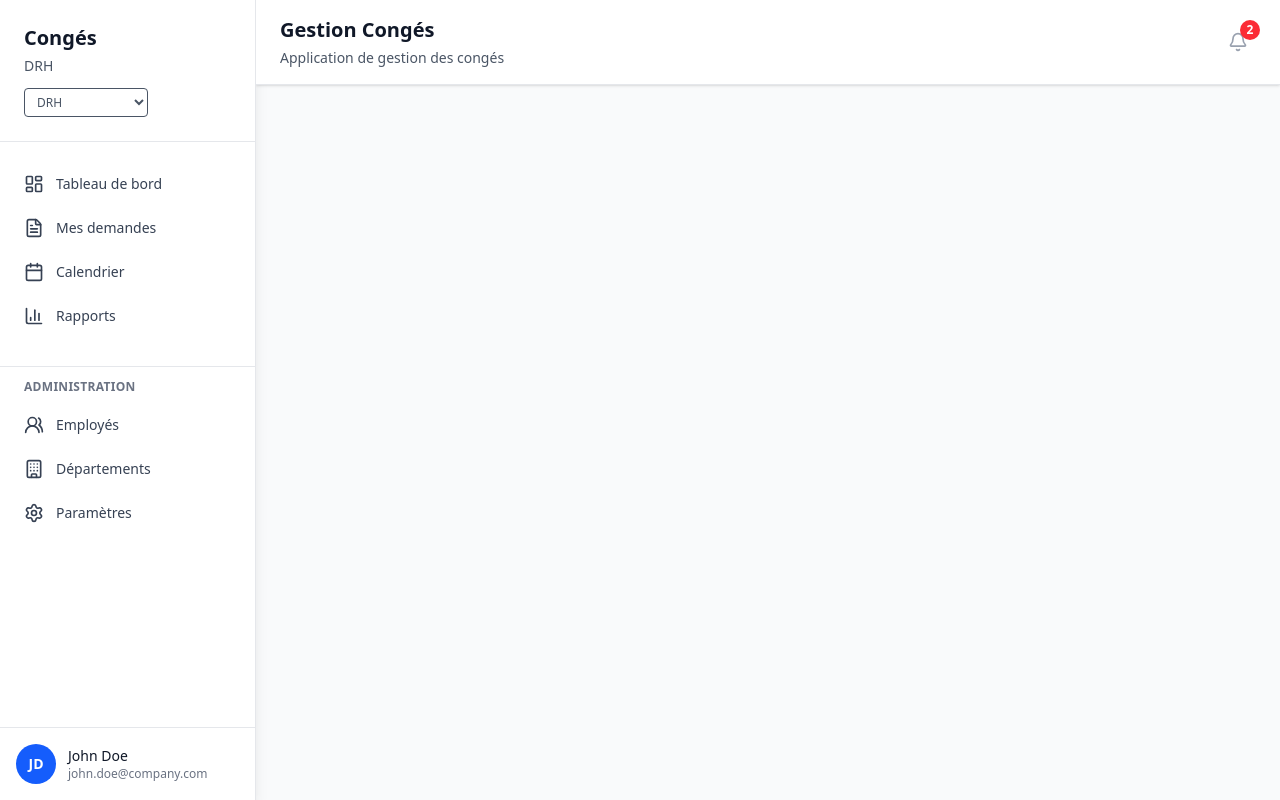
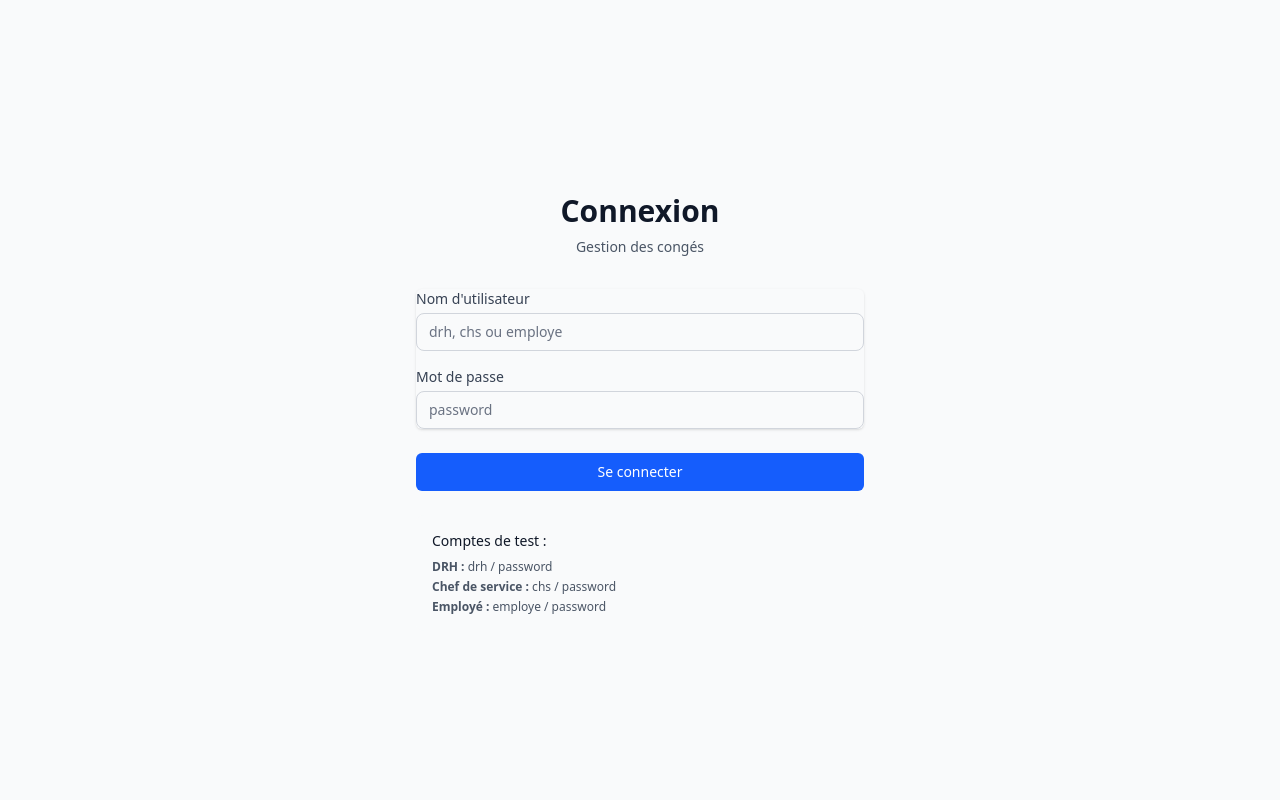
Before and after one commit to lesage20/conges_front, a Vue app: page /login in a window 1280 px wide. Built offline with nearby package versions, Linux system fonts and the light colour scheme.

Commit message:
prototype en cours

```diff
--- a/src/App.vue
+++ b/src/App.vue
@@ -1,6 +1,6 @@
 <script setup>
-import { RouterLink, RouterView, useRoute } from 'vue-router'
-import { computed } from 'vue'
+import { RouterLink, RouterView, useRoute, useRouter } from 'vue-router'
+import { computed, onMounted } from 'vue'
 import { useUserStore } from './stores/user.js'
 import {
   LayoutDashboard,
@@ -12,11 +12,18 @@ import {
   Bell,
   Plus,
   Building,
-  UsersRound
+  UsersRound,
+  LogOut
 } from 'lucide-vue-next'
 
 const route = useRoute()
 const userStore = useUserStore()
+const router = useRouter()
+
+// Initialiser le store au démarrage
+onMounted(() => {
+  userStore.initFromStorage()
+})
 
 // Navigation items avec permissions
 const navigationItems = computed(() => {
@@ -144,28 +151,28 @@ const getRoleBadge = () => {
   }
   return badges[userStore.user.role] || userStore.user.role
 }
+
+const handleLogout = () => {
+  userStore.logout()
+  router.push('/login')
+}
 </script>
 
 <template>
-  <div class="flex h-screen bg-gray-50">
+  <!-- Si non connecté, afficher seulement la vue (page de login) -->
+  <div v-if="!userStore.isAuthenticated" class="min-h-screen">
+    <router-view />
+  </div>
+
+  <!-- Si connecté, afficher le layout complet -->
+  <div v-else class="flex h-screen bg-gray-50">
     <!-- Sidebar -->
     <div class="w-64 bg-white shadow-lg border-r border-gray-200 flex flex-col">
       <!-- Header -->
       <div class="p-6 border-b border-gray-200">
         <h1 class="text-xl font-bold text-gray-900">Congés</h1>
-        <p class="text-sm text-gray-600 mt-1">{{ getRoleBadge() }}</p>
+        <p class="text-sm text-gray-600 mt-1">{{ getRoleBadge() }} - {{ userStore.user.departement }}</p>
         <!-- Sélecteur de rôle pour test -->
-        <div class="mt-3">
-          <select
-            @change="userStore.setRole($event.target.value)"
-            :value="userStore.user.role"
-            class="text-xs px-2 py-1 border rounded text-gray-600"
-          >
-            <option value="employe">Employé</option>
-            <option value="chef_service">Chef de service</option>
-            <option value="drh">DRH</option>
-          </select>
-        </div>
       </div>
 
       <!-- Navigation -->
@@ -176,7 +183,7 @@ const getRoleBadge = () => {
             v-for="item in mainItems"
             :key="item.path"
             :to="item.path"
-            class="flex items-center space-x-3 px-3  text-sm font-medium rounded-lg transition-colors"
+            class="flex items-center space-x-3 px-3 text-sm font-medium rounded-lg transition-colors"
             :class="$route.path === item.path ? 'bg-blue-100 text-blue-700' : 'text-gray-700 hover:text-gray-900 hover:bg-gray-100'"
           >
             <div class="flex items-center py-2">
@@ -188,9 +195,8 @@ const getRoleBadge = () => {
 
         <!-- Admin Section -->
         <div v-if="adminItems.length > 0" class="mt-8 pt-3 border-t border-gray-200">
-            <h3 class="text-xs font-semibold text-gray-500 uppercase tracking-wide px-6 mb-3">Administration</h3>
+          <h3 class="text-xs font-semibold text-gray-500 uppercase tracking-wide px-6 mb-3">Administration</h3>
           <div class="px-3 space-y-2">
-
             <router-link
               v-for="item in adminItems"
               :key="item.path"
@@ -208,15 +214,22 @@ const getRoleBadge = () => {
       </nav>
 
       <!-- User profile -->
-      <div class="p-4 border-t border-gray-200">
+      <div class="p-3 border-t border-gray-200">
         <div class="flex items-center">
-          <div class="w-10 h-10 bg-blue-600 rounded-full flex items-center justify-center">
-            <span class="text-white font-semibold text-sm">{{ userStore.user.nom.split(' ').map(n => n[0]).join('') }}</span>
+          <div class="w-9 h-9 bg-blue-600 text-white rounded-full flex items-center justify-center">
+            <span class="font-semibold text-sm">{{ userStore.user.nom.split(' ').slice(0, 2).map(n => n[0]).join('') }}</span>
           </div>
           <div class="ml-3 flex-1">
             <p class="text-sm font-medium text-gray-900">{{ userStore.user.nom }}</p>
             <p class="text-xs text-gray-500">{{ userStore.user.email }}</p>
           </div>
+          <button
+            @click="handleLogout"
+            class="p-2 text-gray-400 hover:text-red-600 rounded-lg hover:bg-gray-100 transition-colors"
+            title="Déconnexion"
+          >
+            <LogOut :size="18" />
+          </button>
         </div>
       </div>
     </div>
@@ -236,12 +249,6 @@ const getRoleBadge = () => {
               <Bell :size="20" />
               <span class="absolute -top-1 -right-1 bg-red-500 text-white text-xs rounded-full w-5 h-5 flex items-center justify-center font-semibold">2</span>
             </button>
-
-            <!-- Nouvelle demande -->
-            <!-- <button class="bg-blue-600 text-white px-4 py-2 rounded-lg hover:bg-blue-700 transition-colors flex items-center">
-              <Plus :size="16" class="mr-2" />
-              Demander congé
-            </button> -->
           </div>
         </div>
       </header>
--- a/src/router/index.js
+++ b/src/router/index.js
@@ -1,71 +1,92 @@
 import { createRouter, createWebHistory } from 'vue-router'
-import HomeView from '../views/HomeView.vue'
+import { useUserStore } from '../stores/user.js'
 
 const router = createRouter({
   history: createWebHistory(import.meta.env.BASE_URL),
   routes: [
     {
+      path: '/login',
+      name: 'login',
+      component: () => import('../views/LoginView.vue'),
+      meta: { requiresGuest: true }
+    },
+    {
       path: '/',
       name: 'home',
       component: () => import('../views/DashboardDrhView.vue'),
+      meta: { requiresAuth: true }
     },
     {
       path: '/demandes',
       name: 'demandes',
       component: () => import('../views/DemandesDrhView.vue'),
+      meta: { requiresAuth: true }
     },
     {
       path: '/calendrier',
       name: 'calendrier',
       component: () => import('../views/CalendrierView.vue'),
+      meta: { requiresAuth: true }
     },
     {
       path: '/equipe',
       name: 'equipe',
       component: () => import('../views/EquipeView.vue'),
+      meta: { requiresAuth: true }
     },
     {
       path: '/monequipe',
       name: 'monequipe',
       component: () => import('../views/MonEquipeView.vue'),
+      meta: { requiresAuth: true }
     },
     {
       path: '/rapports',
       name: 'rapports',
       component: () => import('../views/RapportsView.vue'),
+      meta: { requiresAuth: true }
     },
     {
       path: '/parametres',
       name: 'parametres',
       component: () => import('../views/ParametresView.vue'),
+      meta: { requiresAuth: true }
     },
-    // Routes DRH
-    // {
-    //   path: '/drh/dashboard',
-    //   name: 'drh-dashboard',
-    //   component: () => import('../views/DashboardDrhView.vue'),
-    // },
-    // {
-    //   path: '/drh/demandes',
-    //   name: 'drh-demandes',
-    //   component: () => import('../views/DemandesDrhView.vue'),
-    // },
-    // {
-    //   path: '/drh/calendrier',
-    //   name: 'drh-calendrier',
-    //   component: () => import('../views/CalendrierDrhView.vue'),
-    // },
     {
       path: '/departements',
       name: 'departements',
       component: () => import('../views/DepartementsDrhView.vue'),
+      meta: { requiresAuth: true }
     },
     {
       path: '/employes',
       name: 'employes',
       component: () => import('../views/EmployesDrhView.vue'),
+      meta: { requiresAuth: true }
     },
   ],
 })
 
+// Garde de navigation pour l'authentification
+router.beforeEach((to, from, next) => {
+  const userStore = useUserStore()
+
+  // Initialiser le store depuis localStorage
+  userStore.initFromStorage()
+
+  const isAuthenticated = userStore.isAuthenticated
+  const requiresAuth = to.meta.requiresAuth
+  const requiresGuest = to.meta.requiresGuest
+
+  if (requiresAuth && !isAuthenticated) {
+    // Route protégée mais utilisateur non connecté
+    next('/login')
+  } else if (requiresGuest && isAuthenticated) {
+    // Page de login mais utilisateur déjà connecté
+    next('/')
+  } else {
+    next()
+  }
+})
+
 export default router
--- a/src/stores/user.js
+++ b/src/stores/user.js
@@ -2,14 +2,45 @@ import { ref, computed } from 'vue'
 import { defineStore } from 'pinia'
 
 export const useUserStore = defineStore('user', () => {
+  // État de l'authentification
+  const isAuthenticated = ref(false)
+
   // État de l'utilisateur (mock)
   const user = ref({
-    id: 1,
-    nom: 'John Doe',
-    email: 'john.doe@company.com',
-    role: 'drh', // 'employe', 'chef_service', 'drh'
-    departement: 'RH'
+    id: null,
+    nom: '',
+    email: '',
+    role: '',
+    departement: ''
   })
+
+  // Utilisateurs de test
+  const testUsers = {
+    'drh': {
+      id: 1,
+      nom: 'Marie Directrice',
+      email: 'marie.directrice@entreprise.com',
+      role: 'drh',
+      departement: 'Direction'
+    },
+    'chs': {
+      id: 2,
+      nom: 'Pierre Chef',
+      email: 'pierre.chef@entreprise.com',
+      role: 'chef_service',
+      departement: 'IT'
+    },
+    'employe': {
+      id: 3,
+      nom: 'Jean Employé',
+      email: 'jean.employe@entreprise.com',
+      role: 'employe',
+      departement: 'Marketing'
+    }
+  }
+
+  // Départements disponibles
+  const departements = ['IT', 'Marketing', 'RH', 'Finance', 'Commercial', 'Production']
 
   // Getters calculés pour les permissions
   const isEmploye = computed(() => user.value.role === 'employe')
@@ -26,17 +57,76 @@ export const useUserStore = defineStore('user', () => {
   const canViewRapports = computed(() => true) // Tous
   const canViewParametres = computed(() => true) // Tous
 
-  // Actions pour changer le rôle (pour test)
+  // Actions d'authentification
+  function login(username, password) {
+    if (password !== 'password') {
+      throw new Error('Mot de passe incorrect')
+    }
+
+    const userData = testUsers[username]
+    if (!userData) {
+      throw new Error('Utilisateur non trouvé')
+    }
+
+    // Assigner un département aléatoire si ce n'est pas le DRH
+    const randomDepartement = departements[Math.floor(Math.random() * departements.length)]
+
+    user.value = {
+      ...userData,
+      departement: userData.role === 'drh' ? 'Direction' : randomDepartement
+    }
+
+    isAuthenticated.value = true
+
+    // Sauvegarder dans localStorage pour persistance
+    localStorage.setItem('user', JSON.stringify(user.value))
+    localStorage.setItem('isAuthenticated', 'true')
+  }
+
+  function logout() {
+    user.value = {
+      id: null,
+      nom: '',
+      email: '',
+      role: '',
+      departement: ''
+    }
+    isAuthenticated.value = false
+
+    // Nettoyer localStorage
+    localStorage.removeItem('user')
+    localStorage.removeItem('isAuthenticated')
+  }
+
+  // Initialiser depuis localStorage au démarrage
+  function initFromStorage() {
+    const savedUser = localStorage.getItem('user')
+    const savedAuth = localStorage.getItem('isAuthenticated')
+
+    if (savedUser && savedAuth === 'true') {
+      user.value = JSON.parse(savedUser)
+      isAuthenticated.value = true
+    }
+  }
+
+  // Actions pour changer le rôle (pour test - seulement si connecté)
   function setRole(newRole) {
-    user.value.role = newRole
+    if (isAuthenticated.value) {
+      user.value.role = newRole
+      localStorage.setItem('user', JSON.stringify(user.value))
+    }
   }
 
   function setUser(userData) {
     user.value = { ...user.value, ...userData }
+    if (isAuthenticated.value) {
+      localStorage.setItem('user', JSON.stringify(user.value))
+    }
   }
 
   return {
     user,
+    isAuthenticated,
     isEmploye,
     isChefService,
     isDrh,
@@ -48,6 +138,9 @@ export const useUserStore = defineStore('user', () => {
     canViewDepartements,
     canViewRapports,
     canViewParametres,
+    login,
+    logout,
+    initFromStorage,
     setRole,
     setUser
   }
--- /dev/null
+++ b/src/views/LoginView.vue
@@ -0,0 +1,141 @@
+<script>
+import { ref } from 'vue'
+import { useRouter } from 'vue-router'
+import { useUserStore } from '../stores/user.js'
+
+export default {
+  name: 'LoginView',
+  setup() {
+    const router = useRouter()
+    const userStore = useUserStore()
+
+    const username = ref('')
+    const password = ref('')
+    const error = ref('')
+    const isLoading = ref(false)
+
+    const handleLogin = async () => {
+      if (!username.value || !password.value) {
+        error.value = 'Veuillez remplir tous les champs'
+        return
+      }
+
+      isLoading.value = true
+      error.value = ''
+
+      try {
+        userStore.login(username.value, password.value)
+        router.push('/')
+      } catch (err) {
+        error.value = err.message
+      } finally {
+        isLoading.value = false
+      }
+    }
+
+    return {
+      username,
+      password,
+      error,
+      isLoading,
+      handleLogin
+    }
+  }
+}
+</script>
+
+<template>
+  <div class="min-h-screen flex items-center justify-center bg-gray-50 py-12 px-4 sm:px-6 lg:px-8">
+    <div class="max-w-md w-full space-y-8">
+      <!-- Header -->
+      <div>
+        <h2 class="mt-6 text-center text-3xl font-extrabold text-gray-900">
+          Connexion
+        </h2>
+        <p class="mt-2 text-center text-sm text-gray-600">
+          Gestion des congés
+        </p>
+      </div>
+
+      <!-- Formulaire -->
+      <form class="mt-8 space-y-6" @submit.prevent="handleLogin">
+        <div class="rounded-md shadow-sm space-y-4">
+          <div>
+            <label for="username" class="block text-sm font-medium text-gray-700">
+              Nom d'utilisateur
+            </label>
+            <input
+              id="username"
+              v-model="username"
+              type="text"
+              required
+              class="mt-1 appearance-none relative block w-full px-3 py-2 border border-gray-300 placeholder-gray-500 text-gray-900 rounded-lg focus:outline-none focus:ring-blue-500 focus:border-blue-500 focus:z-10 sm:text-sm"
+              placeholder="drh, chs ou employe"
+            />
+          </div>
+
+          <div>
+            <label for="password" class="block text-sm font-medium text-gray-700">
+              Mot de passe
+            </label>
+            <input
+              id="password"
+              v-model="password"
+              type="password"
+              required
+              class="mt-1 appearance-none relative block w-full px-3 py-2 border border-gray-300 placeholder-gray-500 text-gray-900 rounded-lg focus:outline-none focus:ring-blue-500 focus:border-blue-500 focus:z-10 sm:text-sm"
+              placeholder="password"
+            />
+          </div>
+        </div>
+
+        <!-- Message d'erreur -->
+        <div v-if="error" class="rounded-md bg-red-50 p-4">
+          <div class="flex">
+            <div class="flex-shrink-0">
+              <svg class="h-5 w-5 text-red-400" fill="none" stroke="currentColor" viewBox="0 0 24 24">
+                <path stroke-linecap="round" stroke-linejoin="round" stroke-width="2" d="M12 8v4m0 4h.01M21 12a9 9 0 11-18 0 9 9 0 0118 0z"></path>
+              </svg>
+            </div>
+            <div class="ml-3">
+              <p class="text-sm text-red-800">{{ error }}</p>
+            </div>
+          </div>
+        </div>
+
+        <!-- Bouton de connexion -->
+        <div>
+          <button
+            type="submit"
+            :disabled="isLoading"
+            class="group relative w-full flex justify-center py-2 px-4 border border-transparent text-sm font-medium rounded-md text-white bg-blue-600 hover:bg-blue-700 focus:outline-none focus:ring-2 focus:ring-offset-2 focus:ring-blue-500 disabled:opacity-50 disabled:cursor-not-allowed"
+          >
+            <span v-if="isLoading" class="absolute left-0 inset-y-0 flex items-center pl-3">
+              <svg class="animate-spin h-5 w-5 text-blue-300" fill="none" viewBox="0 0 24 24">
+                <circle class="opacity-25" cx="12" cy="12" r="10" stroke="currentColor" stroke-width="4"></circle>
+                <path class="opacity-75" fill="currentColor" d="M4 12a8 8 0 018-8V0C5.373 0 0 5.373 0 12h4zm2 5.291A7.962 7.962 0 014 12H0c0 3.042 1.135 5.824 3 7.938l3-2.647z"></path>
+              </svg>
+            </span>
+            {{ isLoading ? 'Connexion...' : 'Se connecter' }}
+          </button>
+        </div>
+
+        <!-- Aide -->
+        <div class="mt-6">
+          <div class="rounded-lg bg-gray-50 p-4">
+            <h3 class="text-sm font-medium text-gray-900 mb-2">Comptes de test :</h3>
+            <div class="space-y-1 text-xs text-gray-600">
+              <div><strong>DRH :</strong> drh / password</div>
+              <div><strong>Chef de service :</strong> chs / password</div>
+              <div><strong>Employé :</strong> employe / password</div>
+            </div>
+          </div>
+        </div>
+      </form>
+    </div>
+  </div>
+</template>
+
+<style scoped>
+/* Styles spécifiques si nécessaire */
+</style>
```
